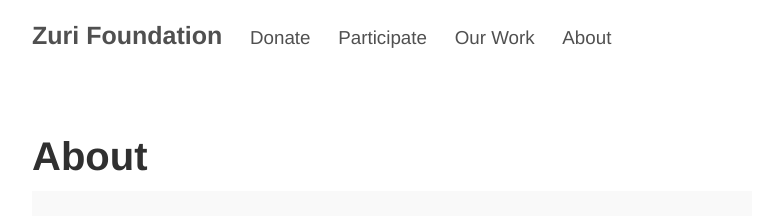
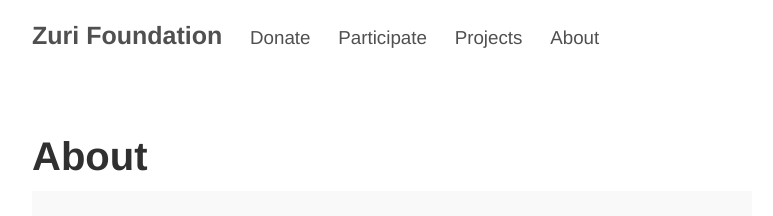
Before and after one commit to zurifoundation/zurifoundation.github.io, a Jekyll site: the page built from about.md, in a window 1280 px wide. Shown: the top 216 px of the page, without its empty margins (248-1021 px from the left). Built offline with Jekyll 4.4.1, drawn with Linux system fonts in a browser that asks for light colours.

Commit message:
initial push

```diff
--- a/_config.yml
+++ b/_config.yml
@@ -19,4 +19,4 @@ github:
   repo:           github.com/zurifoundation/zurifoundation.github.io
 
 # This is the list of pages to incldue in the header of the website.
-pages_list:       {'Donate':'/donate','Participate':'/Participate','Our Work':'/our-work','About':'/about'}
+pages_list:       {'Donate':'/donate','Participate':'/Participate','Projects':'/projects','About':'/about'}
```
Also changed, not shown: 9 other files.
